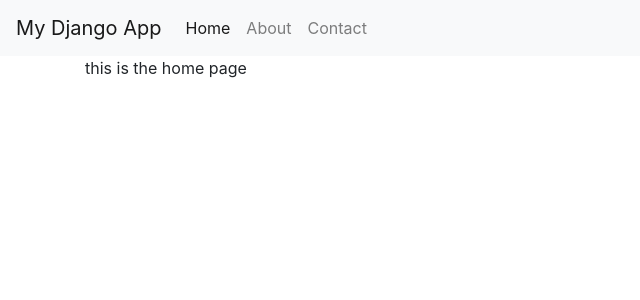
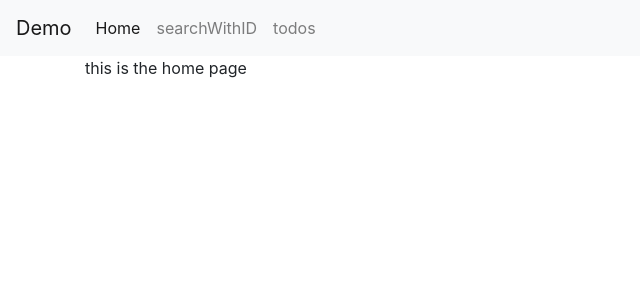
Before and after one commit to suchapurpose/KnowTheCover, a Django app: page / in a window 1280 px wide. Shown: the top 300 px of the page, without its empty margins (0-640 px from the left). Run offline with Django 5.2, Linux system fonts and the light colour scheme; some libraries are stand-ins or nearby versions.

Commit message:
Demo upate

```diff
--- a/demo/myapp/templates/base.html
+++ b/demo/myapp/templates/base.html
@@ -12,7 +12,7 @@
   </head>
   <body>
     <nav class="navbar navbar-expand-lg navbar-light bg-light">
-      <a class="navbar-brand" href="#">My Django App</a>
+      <a class="navbar-brand" href="#">Demo</a>
       <button class="navbar-toggler" type="button" data-toggle="collapse" data-target="#navbarNav" aria-controls="navbarNav" aria-expanded="false" aria-label="Toggle navigation"><span class="navbar-toggler-icon"></span></button>
       <div class="collapse navbar-collapse" id="navbarNav">
         <ul class="navbar-nav">
@@ -20,10 +20,10 @@
             <a class="nav-link" href="#">Home</a>
           </li>
           <li class="nav-item">
-            <a class="nav-link" href="#">About</a>
+            <a class="nav-link" href="http://127.0.0.1:8000/searchWithID/">searchWithID</a>
           </li>
           <li class="nav-item">
-            <a class="nav-link" href="#">Contact</a>
+            <a class="nav-link" href="thttp://127.0.0.1:8000/todos">todos</a>
           </li>
         </ul>
       </div>
--- a/demo/myapp/templates/apitest.html
+++ b/demo/myapp/templates/searchWithID.html
@@ -1,8 +1,10 @@
+{% extends "base.html" %} {% block content %}
 <!DOCTYPE html>
     <head>
         <title>API test</title>
     </head>
     <body>
-        {{ apitest }}
+        {{ data }}
     </body>
 </html>
+{% endblock %}
--- a/demo/myapp/urls.py
+++ b/demo/myapp/urls.py
@@ -11,5 +11,5 @@ urlpatterns = [
 	path("", views.home, name="home"),
     path("todos/", views.todos, name="todos"),
     path("leafletmap/", views.leafletmap, name="leafletmap"),
-    path("apitest/", views.apitest, name="apitest")
+    path("searchWithID/", views.searchWithID, name="searchWithID")
 ]
--- a/demo/myapp/views.py
+++ b/demo/myapp/views.py
@@ -18,7 +18,16 @@ def todos(request):
 def leafletmap(request):
     return render(request, "leafletmap.html")
 
-def apitest(request):
-    response = requests.get('https://musicbrainz.org/ws/2/area/45f07934-675a-46d6-a577-6f8637a411b1?inc=aliases')
+# MusicBrainz
+# lookup:   /<ENTITY_TYPE>/<MBID>?inc=<INC>
+# browse:   /<RESULT_ENTITY_TYPE>?<BROWSING_ENTITY_TYPE>=<MBID>&limit=<LIMIT>&offset=<OFFSET>&inc=<INC>
+# search:   /<ENTITY_TYPE>?query=<QUERY>&limit=<LIMIT>&offset=<OFFSET>
+
+# lookup
+def searchWithID(request):
+    url = f'https://musicbrainz.org/ws/2/artist/aedb1c05-5011-40b0-8b44-373be7b1a4d8?inc=aliases&fmt=json'
+    response = requests.get(url)
     data = response.json()
-    return render(request, "apitest.html", {"data": data})
+    return render(request, 'searchWithID.html', {'data': data})
+
+# browse
```
Also changed, not shown: 2 other files.
